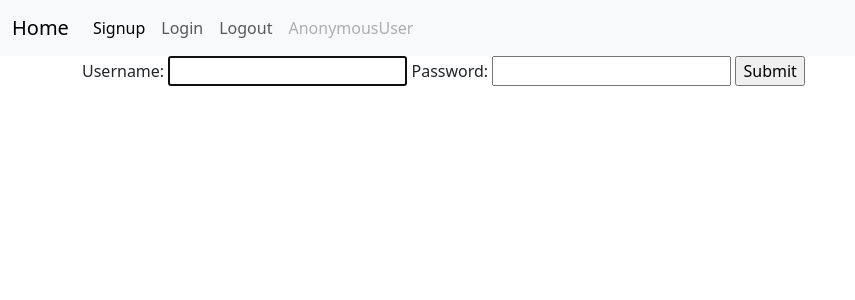
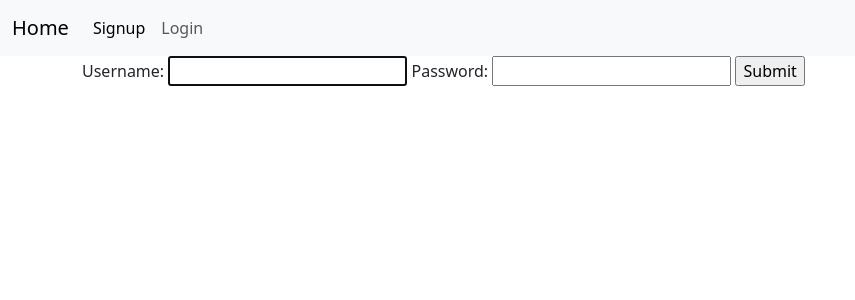
Before and after one commit to AlishaKang/auth, a Django app: page /accounts/login/ in a window 1280 px wide. Shown: the top 300 px of the page, without its empty margins (0-855 px from the left). Run offline with Django 4.2, Linux system fonts and the light colour scheme.

Commit message:
login유무에 따른 nav 수정

```diff
--- a/templates/base.html
+++ b/templates/base.html
@@ -15,10 +15,14 @@
           </button>
           <div class="collapse navbar-collapse" id="navbarNavAltMarkup">
             <div class="navbar-nav">
-              <a class="nav-link active" aria-current="page" href="{% url 'accounts:signup' %}">Signup</a>
-              <a class="nav-link" href="{% url 'accounts:login' %}">Login</a>
-              <a class="nav-link" href="{% url 'accounts:logout' %}">Logout</a>
-              <a class="nav-link disabled" aria-disabled="true">{{ user }}</a>
+              {% if user.is_authenticated %}
+                <a class="nav-link" href="{% url 'accounts:logout' %}">Logout</a>
+                <a class="nav-link disabled" aria-disabled="true">{{ user }}</a>
+              {% else %}
+                <a class="nav-link active" aria-current="page" href="{% url 'accounts:signup' %}">Signup</a>
+                <a class="nav-link" href="{% url 'accounts:login' %}">Login</a>
+              {% endif %}
+
             </div>
           </div>
         </div>
```
